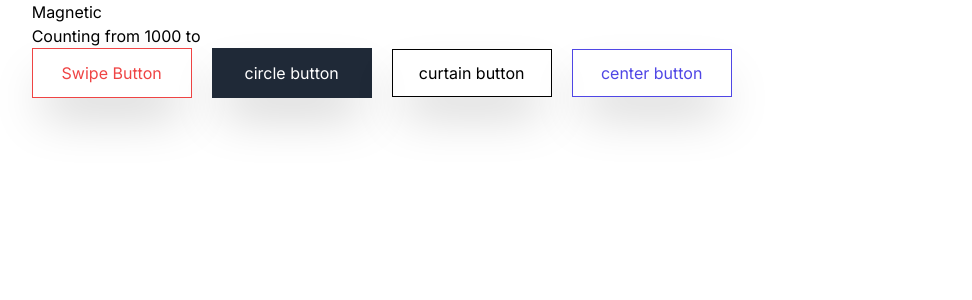
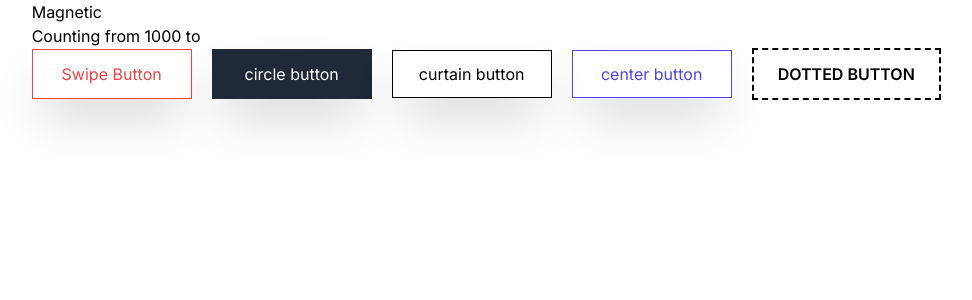
Before and after one commit to Work-With-Phoenix/phoenix-ux, a Next.js app: page / in a window 1280 px wide. Shown: the top 300 px of the page, without its empty margins (75-1047 px from the left). Built offline with nearby package versions, Linux system fonts and the light colour scheme.

Commit message:
added dotted button

```diff
--- /dev/null
+++ b/src/app/components/Button/Dotted/index.tsx
@@ -0,0 +1,22 @@
+import React, { ReactNode } from 'react';
+
+interface ButtonDottedProps {
+    className?: string;
+    onClick?: () => void;
+    title?: ReactNode;
+}
+
+const Dotted: React.FC<ButtonDottedProps> = ({ className = '', onClick, title }) => {
+    const defaultTailwindClasses = " border-2 border-dashed border-black bg-white px-6 py-3 font-semibold uppercase text-black transition-all duration-300 hover:translate-x-[-4px] hover:translate-y-[-4px]  hover:shadow-[4px_4px_0px_black] active:translate-x-[0px] active:translate-y-[0px]  active:shadow-none";
+
+    return (
+        <button
+            className={`relative ${defaultTailwindClasses} ${className}`}
+            onClick={onClick}
+        >
+            {title}
+        </button>
+    );
+};
+
+export default Dotted;
--- a/src/app/components/Button/index.tsx
+++ b/src/app/components/Button/index.tsx
@@ -3,6 +3,7 @@ import {default as Circle } from './Circle';
 import {default as Center} from './Center';
 import {default as Smoosh} from './Smoosh';
 import {default as Curtain} from './Curtain';
+import {default as Dotted} from './Dotted';
 
 interface ButtonProps {
     title?: string;
@@ -16,9 +17,10 @@ const Button: React.FC<ButtonProps> = ({ title }) => {
             <Center title={title} />
             <Smoosh title={title} />
             <Curtain title={title} />
+            <Dotted title={title} />
         </>
     );
 };
 
 export default Button;
-export { Swipe, Circle,Curtain, Smoosh, Center };
+export { Swipe, Circle,Curtain, Smoosh, Center,Dotted };
--- a/src/app/page.tsx
+++ b/src/app/page.tsx
@@ -1,7 +1,7 @@
 
 import Magnetic from "@/app/components/Magnetic"
 import CountUp from "./components/CountUp";
-import  {Swipe, Circle,Curtain,Center} from "./components/Button"
+import  {Swipe, Circle,Curtain,Center,Dotted} from "./components/Button"
 
 export default function Home() {
   return (
@@ -19,6 +19,8 @@ export default function Home() {
               <Circle title={"circle button"} />
               <Curtain title={"curtain button"} />
               <Center title={"center button"} />
+              <Dotted title={"dotted button"} />
+
 
 
             </div>
```
Also changed, not shown: 1 other file (tests, documents, lock files or other folders).
